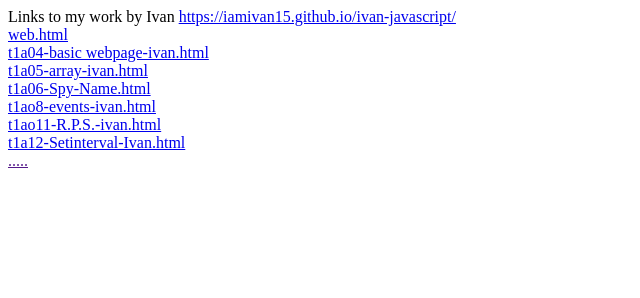
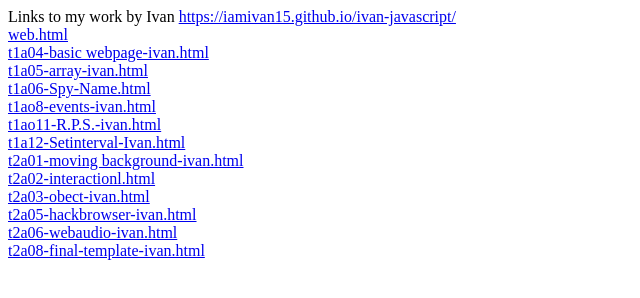
Before and after one commit to iamivan15/ivan-javascript, a plain HTML site: page index.html in a window 1280 px wide. Shown: the whole page, without its empty margins (0-640 px from the left). Drawn offline with Linux system fonts and the light colour scheme.

Commit message:
Update index.html

```diff
--- a/index.html
+++ b/index.html
@@ -17,4 +17,14 @@ Links to my work by Ivan
 
 <a href="t1a12-Setinterval-Ivan.html">t1a12-Setinterval-Ivan.html</a><br>
 
-<a href="">.....</a><br>
+<a href="t2a01-moving background-ivan.html">t2a01-moving background-ivan.html</a><br>
+
+<a href="t2a02-interactionl.html">t2a02-interactionl.html</a><br>
+
+<a href="t2a03-obect-ivan.html">t2a03-obect-ivan.html</a><br>
+
+<a href="t2a05-hackbrowser-ivan.html">t2a05-hackbrowser-ivan.html</a><br>
+
+<a href="t2a06-webaudio-ivan.html">t2a06-webaudio-ivan.html</a><br>
+
+<a href="t2a08-final-template-ivan.html">t2a08-final-template-ivan.html</a><br>
```
